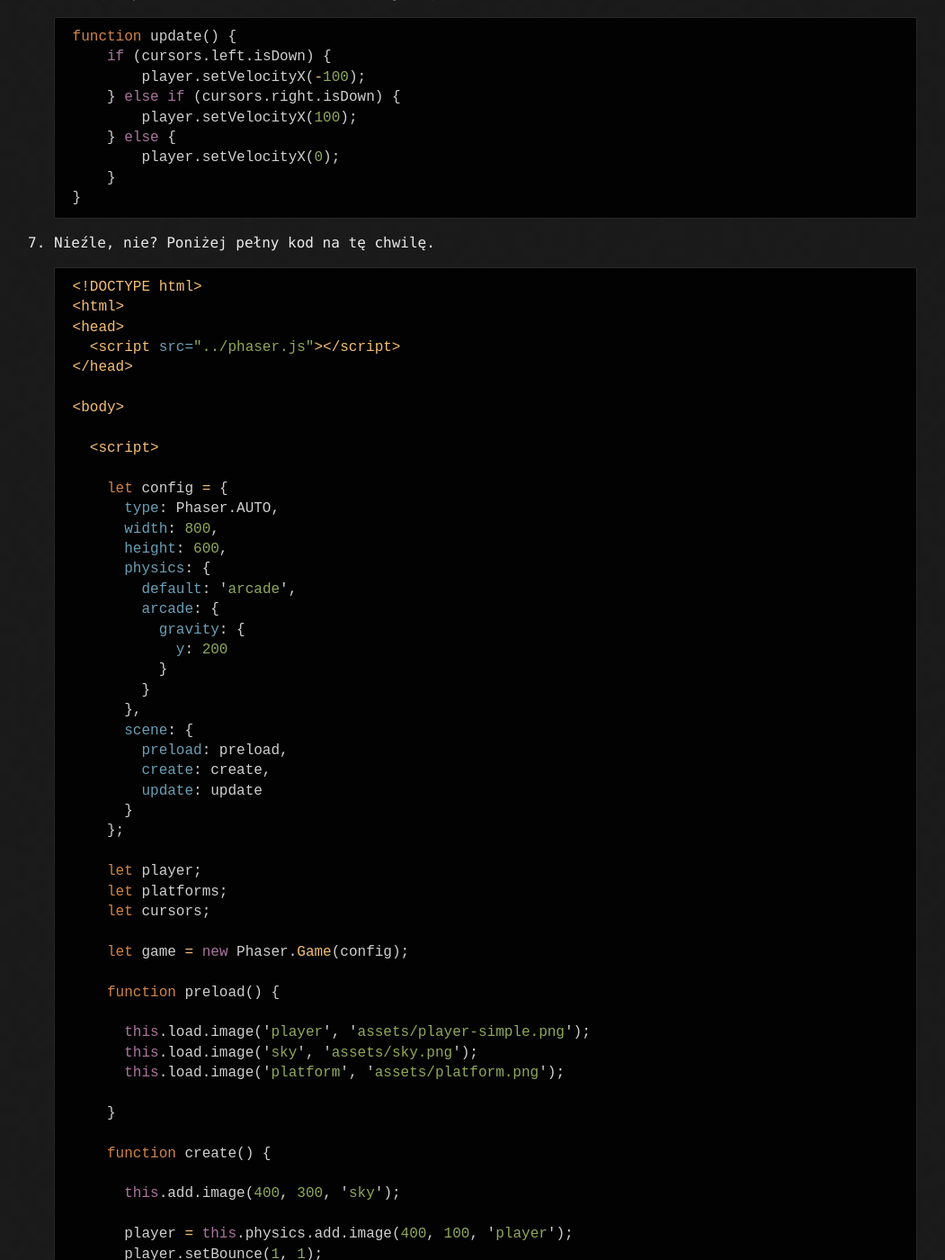
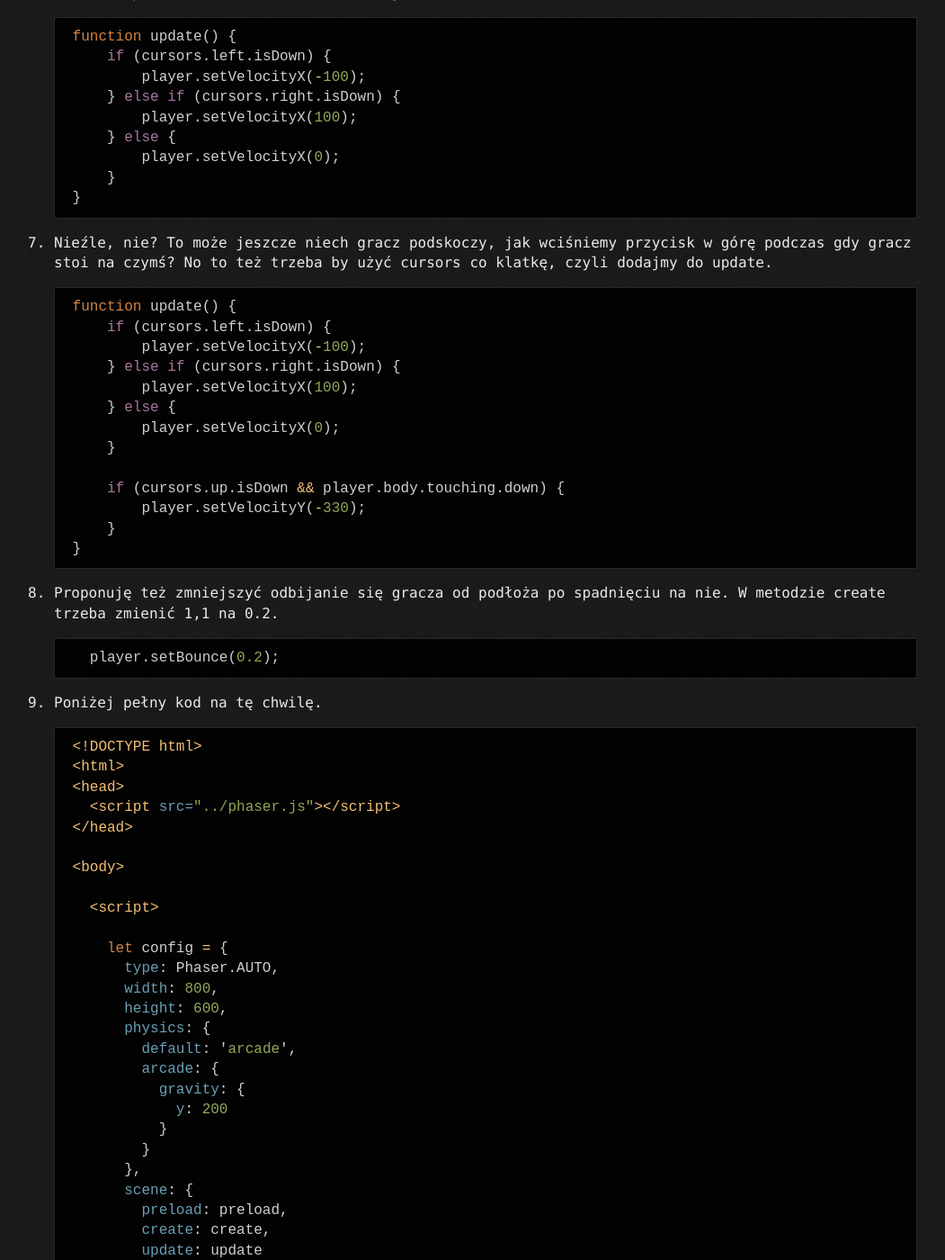
Before and after one commit to szeldon/szeldon.github.io, a Jekyll site: the page built from _posts/2019-03-19-gra02-ruchy_gracza.md, in a window 1280 px wide and 1400 px high, scrolled down 1902 px. Shown: the whole window at 90% size, without its empty margins (120-1171 px from the left). Built offline with Jekyll 4.4.1, drawn with Linux system fonts in a browser that asks for light colours; some of the changed text lies outside the part shown.

Commit message:
dodanie podskoku w opisie

````diff
--- a/_posts/2019-03-19-gra02-ruchy_gracza.md
+++ b/_posts/2019-03-19-gra02-ruchy_gracza.md
@@ -90,7 +90,31 @@ Jak? Pomoże obiekt cursors stworzony w create. Dla przycisków możemy dowiedzi
 	}
 	```
 
-1. Nieźle, nie? Poniżej pełny kod na tę chwilę.
+1. Nieźle, nie? To może jeszcze niech gracz podskoczy, jak wciśniemy przycisk w górę podczas gdy gracz stoi na czymś? No to też trzeba by użyć cursors co klatkę, czyli dodajmy do update.
+
+	```javascript
+	function update() {
+		if (cursors.left.isDown) {
+			player.setVelocityX(-100);
+		} else if (cursors.right.isDown) {
+			player.setVelocityX(100);
+		} else {
+			player.setVelocityX(0);
+		}
+
+		if (cursors.up.isDown && player.body.touching.down) {
+			player.setVelocityY(-330);
+		}
+	}
+	```
+
+1. Proponuję też zmniejszyć odbijanie się gracza od podłoża po spadnięciu na nie. W metodzie create trzeba zmienić 1,1 na 0.2.
+
+	```javascript
+      player.setBounce(0.2);
+	```
+
+1. Poniżej pełny kod na tę chwilę.
 
 	```html
 	<!DOCTYPE html>
@@ -141,7 +165,7 @@ Jak? Pomoże obiekt cursors stworzony w create. Dla przycisków możemy dowiedzi
 	      this.add.image(400, 300, 'sky');
 
 	      player = this.physics.add.image(400, 100, 'player');
-	      player.setBounce(1, 1);
+      	player.setBounce(0.2);
 	      player.setCollideWorldBounds(true);
 
 	      platforms = this.physics.add.staticGroup();
@@ -163,6 +187,10 @@ Jak? Pomoże obiekt cursors stworzony w create. Dla przycisków możemy dowiedzi
 	      } else {
 	        player.setVelocityX(0);
 	      }
+
+				if (cursors.up.isDown && player.body.touching.down) {
+					player.setVelocityY(-330);
+				}
 	    }
 	  </script>
 
````
